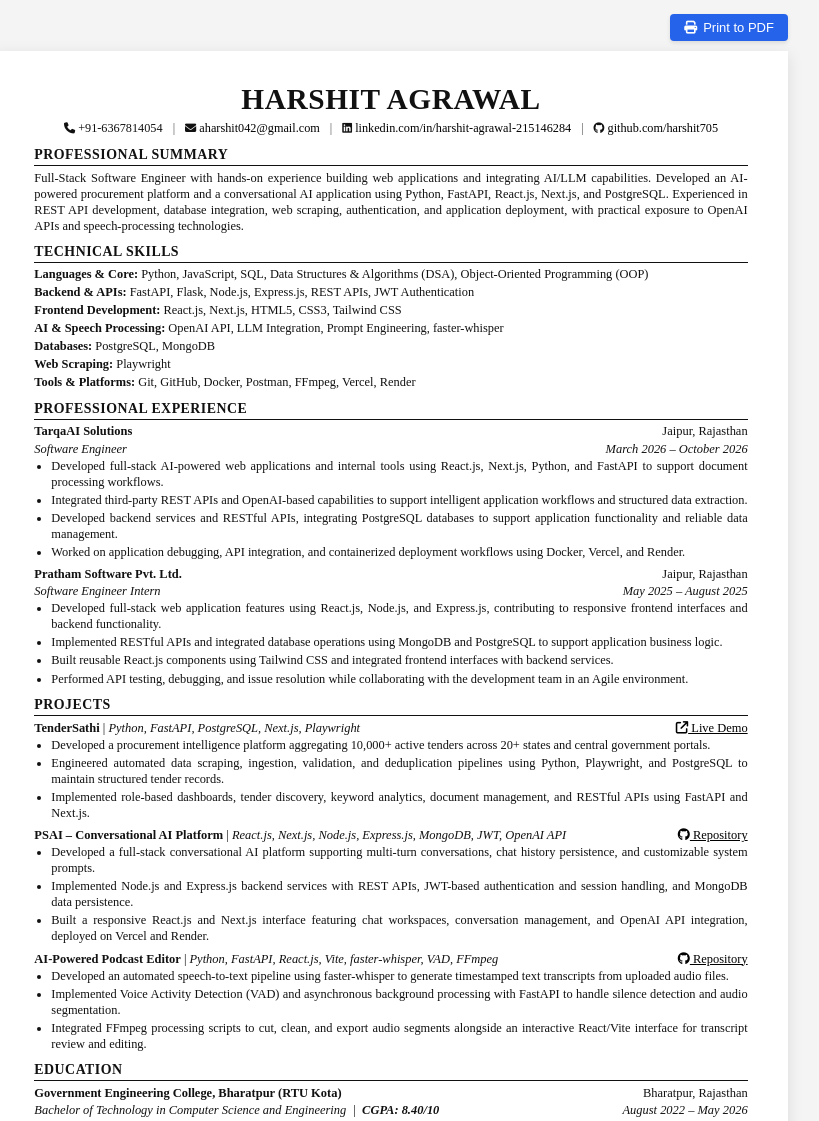
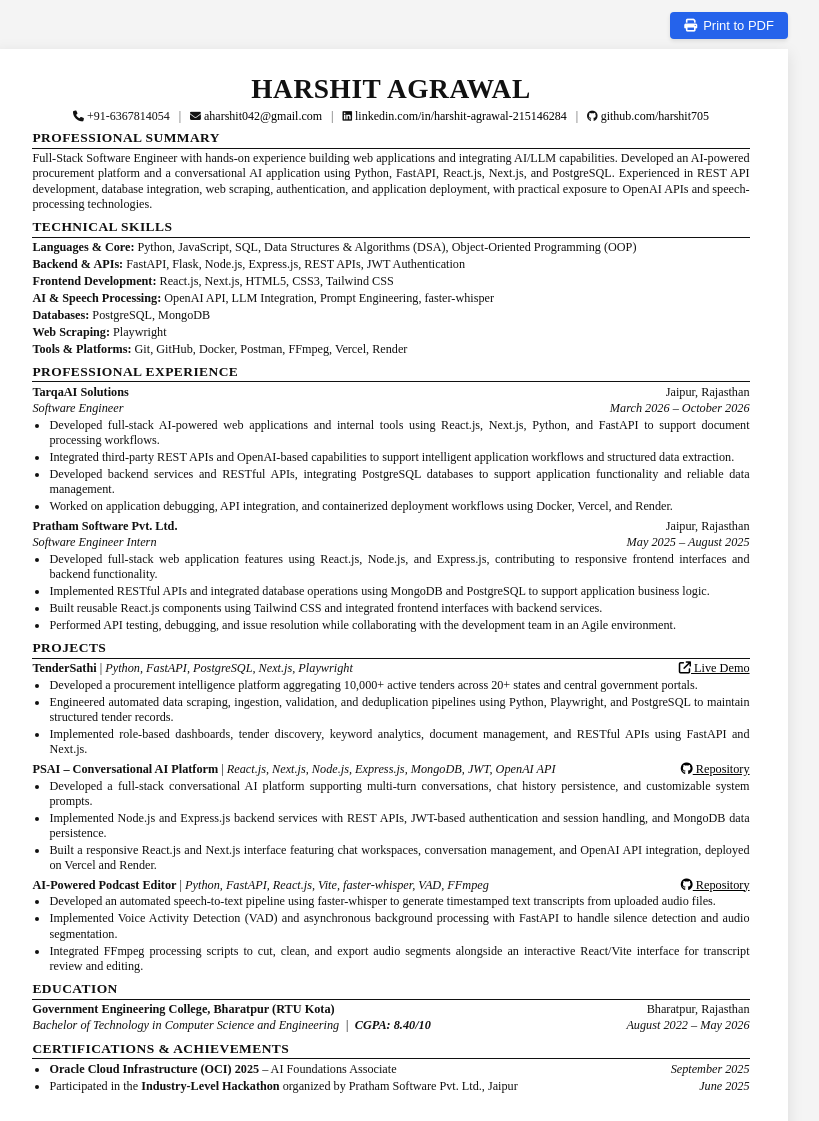
Before and after one commit to harshit705/Harshit-Resume-, a plain HTML site: page index.html in a window 1280 px wide. Shown: the top 1121 px of the page, without its empty margins (249-1068 px from the left). Drawn offline with Linux system fonts and the light colour scheme.

Commit message:
Calibrate spacing and margins to strictly fit 1 full A4 page without 2-line spill

```diff
--- a/index.html
+++ b/index.html
@@ -7,7 +7,7 @@
   <style>
     @page {
       size: A4 portrait;
-      margin: 0.25in 0.40in 0.22in 0.40in;
+      margin: 0.20in 0.38in 0.16in 0.38in;
     }
     * {
       box-sizing: border-box;
@@ -17,17 +17,17 @@
     body {
       font-family: "Times New Roman", Times, serif;
       color: #111;
-      line-height: 1.30;
-      font-size: 9.35pt;
+      line-height: 1.26;
+      font-size: 9.2pt;
       background: #f4f4f4;
-      padding: 14px 0;
+      padding: 12px 0;
     }
     .page {
       background: #fff;
       width: 8.27in;
       min-height: 11.69in;
       margin: 0 auto;
-      padding: 0.30in 0.42in 0.25in 0.42in;
+      padding: 0.24in 0.40in 0.18in 0.40in;
       box-shadow: 0 4px 15px rgba(0, 0, 0, 0.1);
     }
     @media print {
@@ -51,49 +51,49 @@
     }
     header {
       text-align: center;
-      margin-bottom: 9px;
+      margin-bottom: 6px;
     }
     header h1 {
-      font-size: 22pt;
+      font-size: 20.5pt;
       font-weight: bold;
       text-transform: uppercase;
       letter-spacing: 0.6px;
-      margin-bottom: 3.5px;
+      margin-bottom: 2.5px;
     }
     .contact-line {
-      font-size: 9.2pt;
+      font-size: 9.0pt;
       display: flex;
       justify-content: center;
       align-items: center;
-      gap: 10px;
+      gap: 9px;
       flex-wrap: wrap;
     }
     .contact-line i {
-      font-size: 8.4pt;
+      font-size: 8.2pt;
     }
     .divider {
       color: #555;
     }
     section {
-      margin-bottom: 9px;
+      margin-bottom: 7px;
     }
     section:last-child {
       margin-bottom: 0;
     }
     h2 {
-      font-size: 10.4pt;
+      font-size: 10.1pt;
       font-variant: small-caps;
       text-transform: uppercase;
-      letter-spacing: 0.5px;
+      letter-spacing: 0.45px;
       border-bottom: 1.1px solid #111;
-      padding-bottom: 0.8px;
-      margin-bottom: 3.5px;
+      padding-bottom: 0.5px;
+      margin-bottom: 2.5px;
       font-weight: bold;
     }
     .summary-text {
-      font-size: 9.35pt;
+      font-size: 9.15pt;
       text-align: justify;
-      line-height: 1.30;
+      line-height: 1.25;
     }
     .row {
       display: flex;
@@ -114,13 +114,13 @@
       border: 0;
     }
     .subheading {
-      margin-bottom: 5.5px;
+      margin-bottom: 4px;
     }
     .subheading:last-child {
       margin-bottom: 0;
     }
     .company-title, .role-row {
-      margin-bottom: 1px;
+      margin-bottom: 0.8px;
     }
     .bold {
       font-weight: bold;
@@ -137,13 +137,13 @@
     ul {
       list-style-type: disc;
       padding-left: 17px;
-      margin-top: 2px;
-      margin-bottom: 2px;
+      margin-top: 1.5px;
+      margin-bottom: 1.5px;
     }
     li {
-      margin-bottom: 2.2px;
-      font-size: 9.3pt;
-      line-height: 1.28;
+      margin-bottom: 1.7px;
+      font-size: 9.15pt;
+      line-height: 1.25;
       text-align: justify;
     }
     .skills-list {
@@ -152,21 +152,21 @@
       margin: 0;
     }
     .skills-list li {
-      margin-bottom: 2.2px;
-      font-size: 9.3pt;
-      line-height: 1.28;
+      margin-bottom: 1.7px;
+      font-size: 9.15pt;
+      line-height: 1.25;
       text-align: left;
     }
     .cert-list {
       list-style-type: disc;
       padding-left: 17px;
-      margin-top: 2px;
+      margin-top: 1.5px;
       margin-bottom: 0;
     }
     .cert-list li {
-      margin-bottom: 2.2px;
-      font-size: 9.3pt;
-      line-height: 1.28;
+      margin-bottom: 1.7px;
+      font-size: 9.15pt;
+      line-height: 1.25;
       text-align: left;
     }
     .actions-bar {
@@ -260,7 +260,7 @@
         </ul>
       </div>
 
-      <div class="subheading" style="margin-top: 5.5px;">
+      <div class="subheading" style="margin-top: 3.5px;">
         <div class="row company-title">
           <span class="bold">Pratham Software Pvt. Ltd.</span>
           <span class="separator"> | </span>
@@ -299,7 +299,7 @@
       </div>
 
       <!-- 2. PSAI (Conversational AI Platform) -->
-      <div class="subheading" style="margin-top: 4.5px;">
+      <div class="subheading" style="margin-top: 3px;">
         <div class="row">
           <span><strong class="bold">PSAI – Conversational AI Platform</strong> | <em>React.js, Next.js, Node.js, Express.js, MongoDB, JWT, OpenAI API</em></span>
           <span class="separator"> | </span>
@@ -313,7 +313,7 @@
       </div>
 
       <!-- 3. AI Podcast Editor (Speech Processing & Media Engineering) -->
-      <div class="subheading" style="margin-top: 4.5px;">
+      <div class="subheading" style="margin-top: 3px;">
         <div class="row">
           <span><strong class="bold">AI-Powered Podcast Editor</strong> | <em>Python, FastAPI, React.js, Vite, faster-whisper, VAD, FFmpeg</em></span>
           <span class="separator"> | </span>
```
